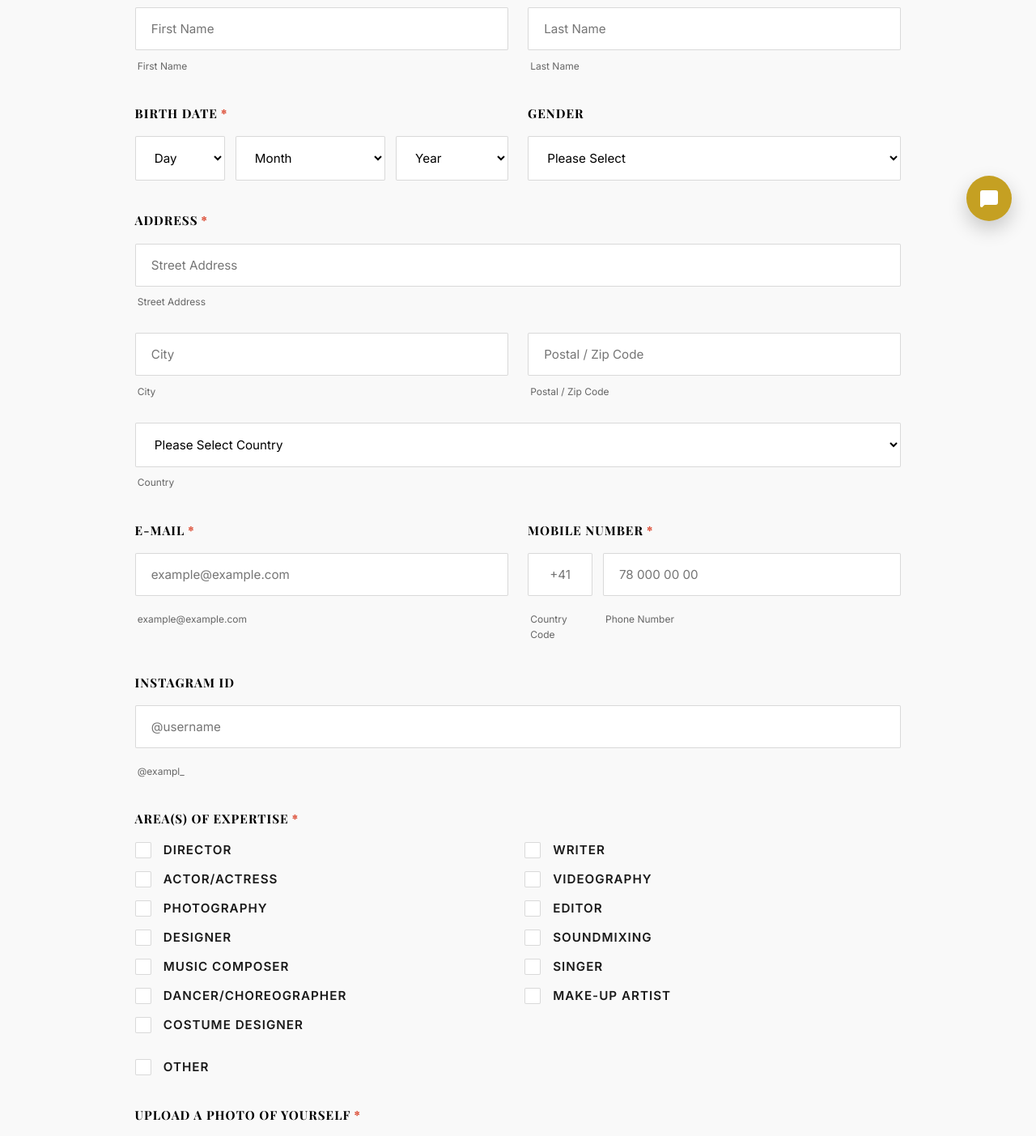
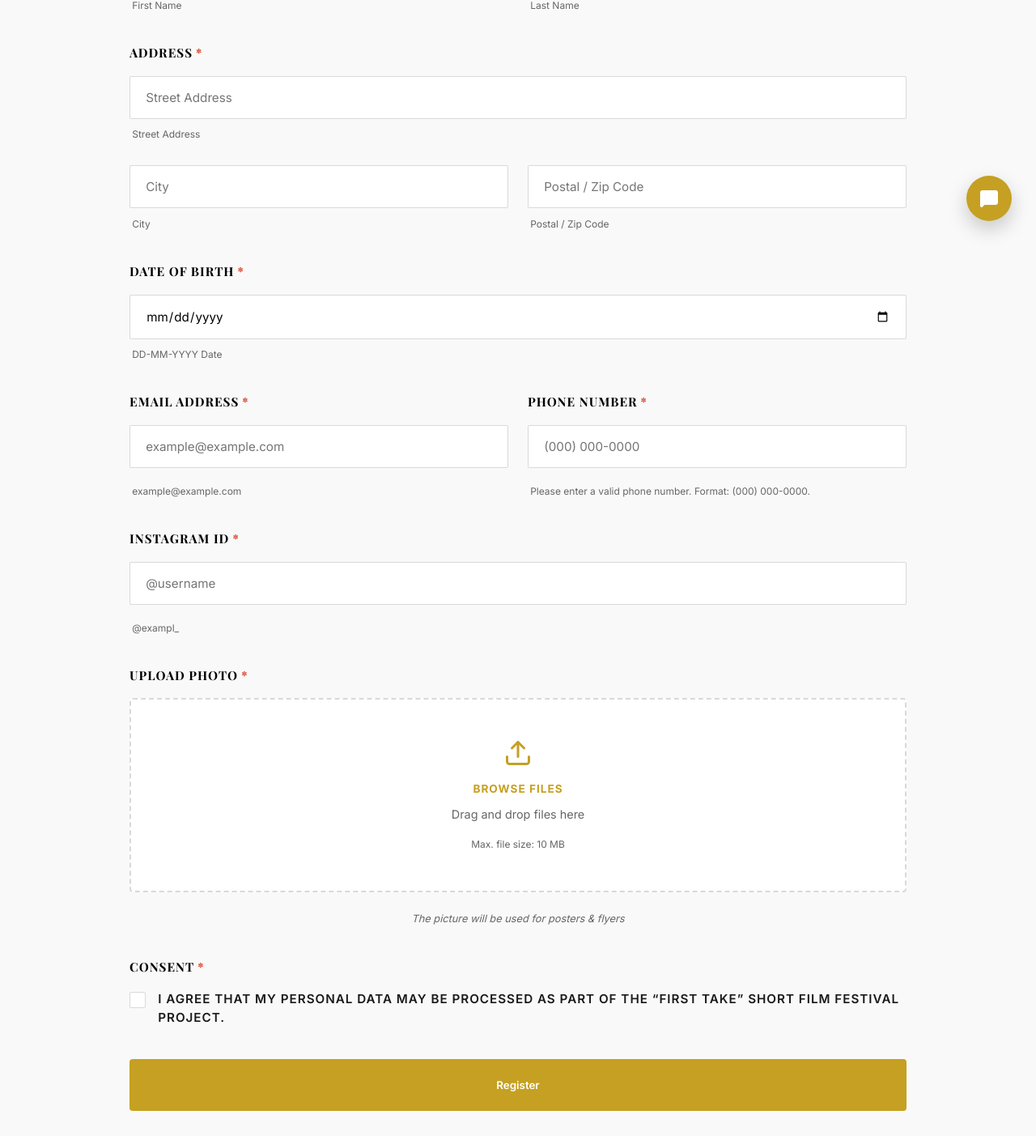
Before and after one commit to IONHAX04/PLAN-B-V1, a React (Vite) app: page /register in a window 1280 px wide. Shown: the part 497-1900 px from the top of the page at 81% size. Built offline with nearby package versions, Linux system fonts and the light colour scheme; a web font is replaced by a local one.

Commit message:
form udpated

```diff
--- a/src/components/Navbar.tsx
+++ b/src/components/Navbar.tsx
@@ -94,7 +94,6 @@ const Navbar = () => {
         </nav>
 
         <div className="nav-actions">
-          <Link to="/register" className="btn-register">Register Now</Link>
           <Link to="/contact" className="btn-inquire">Inquire Now</Link>
 
           {/* Mobile Toggle */}
@@ -140,7 +139,6 @@ const Navbar = () => {
                   </motion.div>
                 ))}
                 <motion.div variants={itemVariants} className="mobile-actions-wrapper">
-                  <Link to="/register" className="btn-register font-sans">Register Now</Link>
                   <Link to="/contact" className="btn-inquire font-sans">Inquire Now</Link>
                 </motion.div>
               </nav>
--- a/src/pages/09-Register/Register.css
+++ b/src/pages/09-Register/Register.css
@@ -526,3 +526,12 @@ input:focus, select:focus, textarea:focus {
     font-size: 0.85rem;
   }
 }
+
+.upload-tip-text {
+  font-size: 0.8rem;
+  color: var(--text-muted);
+  margin-top: 0.4rem;
+  font-style: italic;
+  display: block;
+  text-align: center;
+}
--- a/src/pages/09-Register/Register.tsx
+++ b/src/pages/09-Register/Register.tsx
@@ -2,79 +2,19 @@ import React, { useState, useRef } from 'react';
 import { motion } from 'framer-motion';
 import { Upload, CheckCircle2, AlertTriangle, ArrowLeft } from 'lucide-react';
 import { Link } from 'react-router-dom';
-import myFrameMyStoryLogo from '../../assets/filmFactory/myFrameMyStory.png';
 import './Register.css';
-
-const expertiseOptions = [
-  'Director',
-  'Writer',
-  'Actor/Actress',
-  'Videography',
-  'Photography',
-  'Editor',
-  'Designer',
-  'Soundmixing',
-  'Music Composer',
-  'Singer',
-  'Dancer/Choreographer',
-  'Make-Up Artist',
-  'Costume Designer'
-];
-
-const countries = [
-  'Switzerland',
-  'Germany',
-  'Austria',
-  'Liechtenstein',
-  'France',
-  'Italy',
-  'United Kingdom',
-  'United States',
-  'Spain',
-  'Netherlands',
-  'Belgium',
-  'Canada',
-  'Australia',
-  'Other'
-];
-
-// Generate birth date lists
-const days = Array.from({ length: 31 }, (_, i) => String(i + 1));
-const months = [
-  { name: 'January', value: '1' },
-  { name: 'February', value: '2' },
-  { name: 'March', value: '3' },
-  { name: 'April', value: '4' },
-  { name: 'May', value: '5' },
-  { name: 'June', value: '6' },
-  { name: 'July', value: '7' },
-  { name: 'August', value: '8' },
-  { name: 'September', value: '9' },
-  { name: 'October', value: '10' },
-  { name: 'November', value: '11' },
-  { name: 'December', value: '12' }
-];
-const currentYear = new Date().getFullYear();
-const years = Array.from({ length: currentYear - 1920 + 1 }, (_, i) => String(currentYear - i));
 
 const Register = () => {
   const [formData, setFormData] = useState({
     firstName: '',
     lastName: '',
-    birthDay: '',
-    birthMonth: '',
-    birthYear: '',
-    gender: '',
     streetAddress: '',
     city: '',
     postalCode: '',
-    country: '',
+    dob: '', // Date of Birth YYYY-MM-DD
     email: '',
-    countryCode: '',
-    phoneNumber: '',
+    phoneNumber: '', // Masked format (000) 000-0000
     instagramId: '',
-    expertise: [] as string[],
-    otherExpertise: '',
     agreeDataProcessing: false
   });
 
@@ -87,27 +27,40 @@ const Register = () => {
 
   const fileInputRef = useRef<HTMLInputElement>(null);
 
-  const handleInputChange = (e: React.ChangeEvent<HTMLInputElement | HTMLSelectElement | HTMLTextAreaElement>) => {
-    const { name, value, type } = e.target;
+  // Auto-format phone number to (000) 000-0000 as the user types
+  const formatPhone = (value: string) => {
+    const cleaned = value.replace(/\D/g, '');
+    const match = cleaned.match(/^(\d{0,3})(\d{0,3})(\d{0,4})$/);
+    if (!match) return value;
+
+    let formatted = '';
+    if (match[1]) {
+      formatted += `(${match[1]}`;
+      if (match[1].length === 3) {
+        formatted += ') ';
+      }
+    }
+    if (match[2]) {
+      formatted += match[2];
+      if (match[2].length === 3) {
+        formatted += '-';
+      }
+    }
+    if (match[3]) {
+      formatted += match[3];
+    }
+    return formatted;
+  };
+
+  const handleInputChange = (e: React.ChangeEvent<HTMLInputElement>) => {
+    const { name, value, type, checked } = e.target;
     if (type === 'checkbox') {
-      const checked = (e.target as HTMLInputElement).checked;
       setFormData(prev => ({ ...prev, [name]: checked }));
+    } else if (name === 'phoneNumber') {
+      setFormData(prev => ({ ...prev, phoneNumber: formatPhone(value) }));
     } else {
       setFormData(prev => ({ ...prev, [name]: value }));
     }
-  };
-
-  const handleExpertiseChange = (option: string) => {
-    setFormData(prev => {
-      const current = [...prev.expertise];
-      const index = current.indexOf(option);
-      if (index > -1) {
-        current.splice(index, 1);
-      } else {
-        current.push(option);
-      }
-      return { ...prev, expertise: current };
-    });
   };
 
   const handleDrag = (e: React.DragEvent) => {
@@ -142,10 +95,10 @@ const Register = () => {
       setPhotoFile(null);
       return;
     }
-    const allowedExtensions = ['pdf', 'doc', 'docx', 'xls', 'xlsx', 'csv', 'txt', 'rtf', 'html', 'zip', 'mp3', 'wma', 'mpg', 'flv', 'avi', 'jpg', 'jpeg', 'png', 'gif'];
+    const allowedExtensions = ['jpg', 'jpeg', 'png', 'gif', 'pdf'];
     const ext = file.name.split('.').pop()?.toLowerCase() || '';
     if (!allowedExtensions.includes(ext)) {
-      setFileError("File type not supported. Allowed formats: images, pdf, zip, word/excel documents.");
+      setFileError("Please upload a valid image (JPG, PNG, GIF) or PDF.");
       setPhotoFile(null);
       return;
     }
@@ -162,25 +115,33 @@ const Register = () => {
     setErrorMsg('');
     setFileError('');
 
-    // Field level checks
+    // Validations
     if (!formData.firstName.trim() || !formData.lastName.trim()) {
       setErrorMsg('First name and Last name are required.');
       return;
     }
-    if (!formData.birthDay || !formData.birthMonth || !formData.birthYear) {
-      setErrorMsg('Please fill in your complete Birth Date.');
+    if (!formData.streetAddress.trim() || !formData.city.trim() || !formData.postalCode.trim()) {
+      setErrorMsg('Please fill in your complete Address.');
       return;
     }
-    if (!formData.streetAddress.trim() || !formData.city.trim() || !formData.postalCode.trim() || !formData.country) {
-      setErrorMsg('Please fill in all address details.');
+    if (!formData.dob) {
+      setErrorMsg('Please select your Date of Birth.');
       return;
     }
-    if (!formData.email.trim() || !formData.phoneNumber.trim() || !formData.countryCode.trim()) {
-      setErrorMsg('Email and phone numbers are required.');
+    if (!formData.email.trim()) {
+      setErrorMsg('Email address is required.');
       return;
     }
-    if (formData.expertise.length === 0 && !formData.otherExpertise.trim()) {
-      setErrorMsg('Please select at least one Area of Expertise.');
+
+    // Verify phone format: (000) 000-0000
+    const phoneRegex = /^\(\d{3}\)\s\d{3}-\d{4}$/;
+    if (!phoneRegex.test(formData.phoneNumber)) {
+      setErrorMsg('Please enter a valid phone number in format: (000) 000-0000.');
+      return;
+    }
+
+    if (!formData.instagramId.trim()) {
+      setErrorMsg('Instagram ID is required.');
       return;
     }
     if (!photoFile) {
@@ -188,7 +149,7 @@ const Register = () => {
       return;
     }
     if (!formData.agreeDataProcessing) {
-      setErrorMsg('You must consent to data processing to join the community.');
+      setErrorMsg('You must agree to the data processing terms.');
       return;
     }
 
@@ -198,25 +159,24 @@ const Register = () => {
       const data = new FormData();
       data.append('firstName', formData.firstName.trim());
       data.append('lastName', formData.lastName.trim());
-      data.append('birthDay', formData.birthDay);
-      data.append('birthMonth', formData.birthMonth);
-      data.append('birthYear', formData.birthYear);
-      data.append('gender', formData.gender);
       data.append('streetAddress', formData.streetAddress.trim());
       data.append('city', formData.city.trim());
       data.append('postalCode', formData.postalCode.trim());
-      data.append('country', formData.country);
+
+      // Convert dob from YYYY-MM-DD to DD-MM-YYYY
+      const [year, month, day] = formData.dob.split('-');
+      const formattedDob = `${day}-${month}-${year}`;
+      data.append('dob', formattedDob);
+
       data.append('email', formData.email.trim());
-      data.append('countryCode', formData.countryCode.trim());
       data.append('phoneNumber', formData.phoneNumber.trim());
       data.append('instagramId', formData.instagramId.trim());
-      data.append('expertise', JSON.stringify(formData.expertise));
-      data.append('otherExpertise', formData.otherExpertise.trim());
       data.append('photo', photoFile);
 
       const API_BASE_URL = import.meta.env.DEV
         ? (import.meta.env.VITE_API_URL || 'http://127.0.0.1:5001')
         : (import.meta.env.VITE_API_URL || '');
+
       const response = await fetch(`${API_BASE_URL}/api/register`, {
         method: 'POST',
         body: data
@@ -244,8 +204,8 @@ const Register = () => {
     >
       <div className="container section-padding">
         <div className="back-nav">
-          <Link to="/contact" className="back-link">
-            <ArrowLeft size={16} /> Back to Contact
+          <Link to="/filmfactory" className="back-link">
+            <ArrowLeft size={16} /> Back to Filmfactory
           </Link>
         </div>
 
@@ -257,25 +217,25 @@ const Register = () => {
               animate={{ scale: 1, opacity: 1 }}
             >
               <CheckCircle2 size={72} className="text-gold animate-pulse" />
-              <h2>Community Registration Submitted</h2>
+              <h2>Registration Submitted Successfully</h2>
               <p className="success-subtitle">
-                Thank you for applying to join <strong>"My Frame - My Story"</strong>! We've received your details and photo.
+                Thank you for registering for the <strong>"First Take"</strong> Tamil Short Film Festival Switzerland!
               </p>
               <div className="success-info">
-                <p>A confirmation email request has been sent, and our curation team will review your application soon.</p>
+                <p>We have received your details and photo. Our festival curation team will review your application soon.</p>
               </div>
               <div className="success-actions">
                 <Link to="/" className="btn btn-gold">Back to Homepage</Link>
-                <Link to="/contact" className="btn btn-outline">Go to Contact</Link>
+                <Link to="/filmfactory" className="btn btn-outline">Back to Filmfactory</Link>
               </div>
             </motion.div>
           ) : (
             <>
-              {/* Header section matching PDF */}
+              {/* Header section matching First Take */}
               <div className="register-header">
-                <img src={myFrameMyStoryLogo} alt="My Frame My Story Logo" className="register-logo" />
-                <h1>Join Community</h1>
-                <p className="register-subtitle">Fill out the form carefully for registration</p>
+                <div className="decor-script-gold">First Take</div>
+                <h1>First Take</h1>
+                <p className="register-subtitle">Tamil Short Film Festival Switzerland</p>
               </div>
 
               {errorMsg && (
@@ -288,7 +248,7 @@ const Register = () => {
               <form className="register-form" onSubmit={handleSubmit}>
                 {/* Full Name Section */}
                 <div className="form-section-block">
-                  <h3 className="section-title">Name <span className="required-asterisk">*</span></h3>
+                  <h3 className="section-title">Full Name <span className="required-asterisk">*</span></h3>
                   <div className="form-row">
                     <div className="form-group">
                       <input
@@ -312,58 +272,6 @@ const Register = () => {
                       />
                       <span className="field-sublabel">Last Name</span>
                     </div>
-                  </div>
-                </div>
-
-                {/* Birth Date and Gender Section */}
-                <div className="form-row">
-                  <div className="form-section-block">
-                    <h3 className="section-title">Birth Date <span className="required-asterisk">*</span></h3>
-                    <div className="birthdate-selects">
-                      <select
-                        name="birthDay"
-                        value={formData.birthDay}
-                        onChange={handleInputChange}
-                        required
-                      >
-                        <option value="">Day</option>
-                        {days.map(d => <option key={d} value={d}>{d}</option>)}
-                      </select>
-
-                      <select
-                        name="birthMonth"
-                        value={formData.birthMonth}
-                        onChange={handleInputChange}
-                        required
-                      >
-                        <option value="">Month</option>
-                        {months.map(m => <option key={m.value} value={m.value}>{m.name}</option>)}
-                      </select>
-
-                      <select
-                        name="birthYear"
-                        value={formData.birthYear}
-                        onChange={handleInputChange}
-                        required
-                      >
-                        <option value="">Year</option>
-                        {years.map(y => <option key={y} value={y}>{y}</option>)}
-                      </select>
-                    </div>
-                  </div>
-
-                  <div className="form-section-block">
-                    <h3 className="section-title">Gender</h3>
-                    <select
-                      name="gender"
-                      value={formData.gender}
-                      onChange={handleInputChange}
-                    >
-                      <option value="">Please Select</option>
-                      <option value="Male">Male</option>
-                      <option value="Female">Female</option>
-                      <option value="N/A">N/A</option>
-                    </select>
                   </div>
                 </div>
 
@@ -405,24 +313,27 @@ const Register = () => {
                       <span className="field-sublabel">Postal / Zip Code</span>
                     </div>
                   </div>
-                  <div className="form-group margin-top-sm">
-                    <select
-                      name="country"
-                      value={formData.country}
+                </div>
+
+                {/* Date of Birth */}
+                <div className="form-section-block">
+                  <h3 className="section-title">Date of Birth <span className="required-asterisk">*</span></h3>
+                  <div className="form-group">
+                    <input
+                      type="date"
+                      name="dob"
+                      value={formData.dob}
                       onChange={handleInputChange}
                       required
-                    >
-                      <option value="">Please Select Country</option>
-                      {countries.map(c => <option key={c} value={c}>{c}</option>)}
-                    </select>
-                    <span className="field-sublabel">Country</span>
+                    />
+                    <span className="field-sublabel">DD-MM-YYYY Date</span>
                   </div>
                 </div>
 
-                {/* Email and Mobile Phone */}
+                {/* Email and Phone */}
                 <div className="form-row">
                   <div className="form-section-block">
-                    <h3 className="section-title">E-Mail <span className="required-asterisk">*</span></h3>
+                    <h3 className="section-title">Email Address <span className="required-asterisk">*</span></h3>
                     <input
                       type="email"
                       name="email"
@@ -435,97 +346,37 @@ const Register = () => {
                   </div>
 
                   <div className="form-section-block">
-                    <h3 className="section-title">Mobile Number <span className="required-asterisk">*</span></h3>
-                    <div className="phone-row">
+                    <h3 className="section-title">Phone Number <span className="required-asterisk">*</span></h3>
                     <input
                       type="text"
-                        name="countryCode"
-                        value={formData.countryCode}
-                        onChange={handleInputChange}
-                        placeholder="+41"
-                        className="phone-code"
-                        required
-                      />
-                      <input
-                        type="tel"
                       name="phoneNumber"
                       value={formData.phoneNumber}
                       onChange={handleInputChange}
-                        placeholder="78 000 00 00"
-                        className="phone-num"
+                      placeholder="(000) 000-0000"
+                      maxLength={14}
                       required
                     />
-                    </div>
-                    <div className="phone-labels">
-                      <span className="field-sublabel font-mono">Country Code</span>
-                      <span className="field-sublabel font-mono">Phone Number</span>
-                    </div>
+                    <span className="field-sublabel">Please enter a valid phone number. Format: (000) 000-0000.</span>
                   </div>
                 </div>
 
                 {/* Instagram ID */}
                 <div className="form-section-block">
-                  <h3 className="section-title">Instagram ID</h3>
+                  <h3 className="section-title">Instagram ID <span className="required-asterisk">*</span></h3>
                   <input
                     type="text"
                     name="instagramId"
                     value={formData.instagramId}
                     onChange={handleInputChange}
                     placeholder="@username"
+                    required
                   />
                   <span className="field-sublabel">@exampl_</span>
                 </div>
 
-                {/* Area of Expertise */}
-                <div className="form-section-block">
-                  <h3 className="section-title">Area(s) of Expertise <span className="required-asterisk">*</span></h3>
-                  <div className="expertise-grid">
-                    {expertiseOptions.map(option => (
-                      <label key={option} className="checkbox-item">
-                        <input
-                          type="checkbox"
-                          checked={formData.expertise.includes(option)}
-                          onChange={() => handleExpertiseChange(option)}
-                        />
-                        <span className="checkmark"></span>
-                        <span className="label-text">{option}</span>
-                      </label>
-                    ))}
-                  </div>
-                  <div className="expertise-other-wrapper">
-                    <label className="checkbox-item">
-                      <input
-                        type="checkbox"
-                        checked={!!formData.otherExpertise || formData.expertise.includes('Other')}
-                        onChange={() => {
-                          if (formData.expertise.includes('Other')) {
-                            handleExpertiseChange('Other');
-                            setFormData(prev => ({ ...prev, otherExpertise: '' }));
-                          } else {
-                            handleExpertiseChange('Other');
-                          }
-                        }}
-                      />
-                      <span className="checkmark"></span>
-                      <span className="label-text">Other</span>
-                    </label>
-                    {(formData.expertise.includes('Other') || !!formData.otherExpertise) && (
-                      <input
-                        type="text"
-                        name="otherExpertise"
-                        value={formData.otherExpertise}
-                        onChange={handleInputChange}
-                        placeholder="Please type another option here"
-                        className="other-expertise-input animate-fade-in"
-                        required
-                      />
-                    )}
-                  </div>
-                </div>
-
                 {/* Photo Upload Section */}
                 <div className="form-section-block">
-                  <h3 className="section-title">Upload a Photo of yourself <span className="required-asterisk">*</span></h3>
+                  <h3 className="section-title">Upload Photo <span className="required-asterisk">*</span></h3>
                   <div
                     className={`upload-zone ${dragActive ? 'active' : ''} ${photoFile ? 'has-file' : ''} ${fileError ? 'error' : ''}`}
                     onDragEnter={handleDrag}
@@ -556,6 +407,7 @@ const Register = () => {
                       </div>
                     )}
                   </div>
+                  <span className="upload-tip-text">The picture will be used for posters & flyers</span>
                   {fileError && <span className="field-error-text">{fileError}</span>}
                 </div>
 
@@ -572,7 +424,7 @@ const Register = () => {
                     />
                     <span className="checkmark"></span>
                     <span className="label-text consent-text">
-                      I agree that my personal data may be processed as part of the “My Frame – my Story” project.
+                      I agree that my personal data may be processed as part of the “First Take” short film festival project.
                     </span>
                   </label>
                 </div>
@@ -584,7 +436,7 @@ const Register = () => {
                     className="btn btn-gold btn-full btn-submit"
                     disabled={isSubmitting}
                   >
-                    {isSubmitting ? 'Processing Entry...' : 'Enter the Community "My Frame - My Story"'}
+                    {isSubmitting ? 'Registering...' : 'Register'}
                   </button>
                 </div>
               </form>
```
Also changed, not shown: src/pages/04-Filmfactory/FilmfactoryV2.tsx (+4 -3 lines), 1 other file (tests, documents, lock files or other folders). Lines whose indentation alone changed are shown as unchanged.
